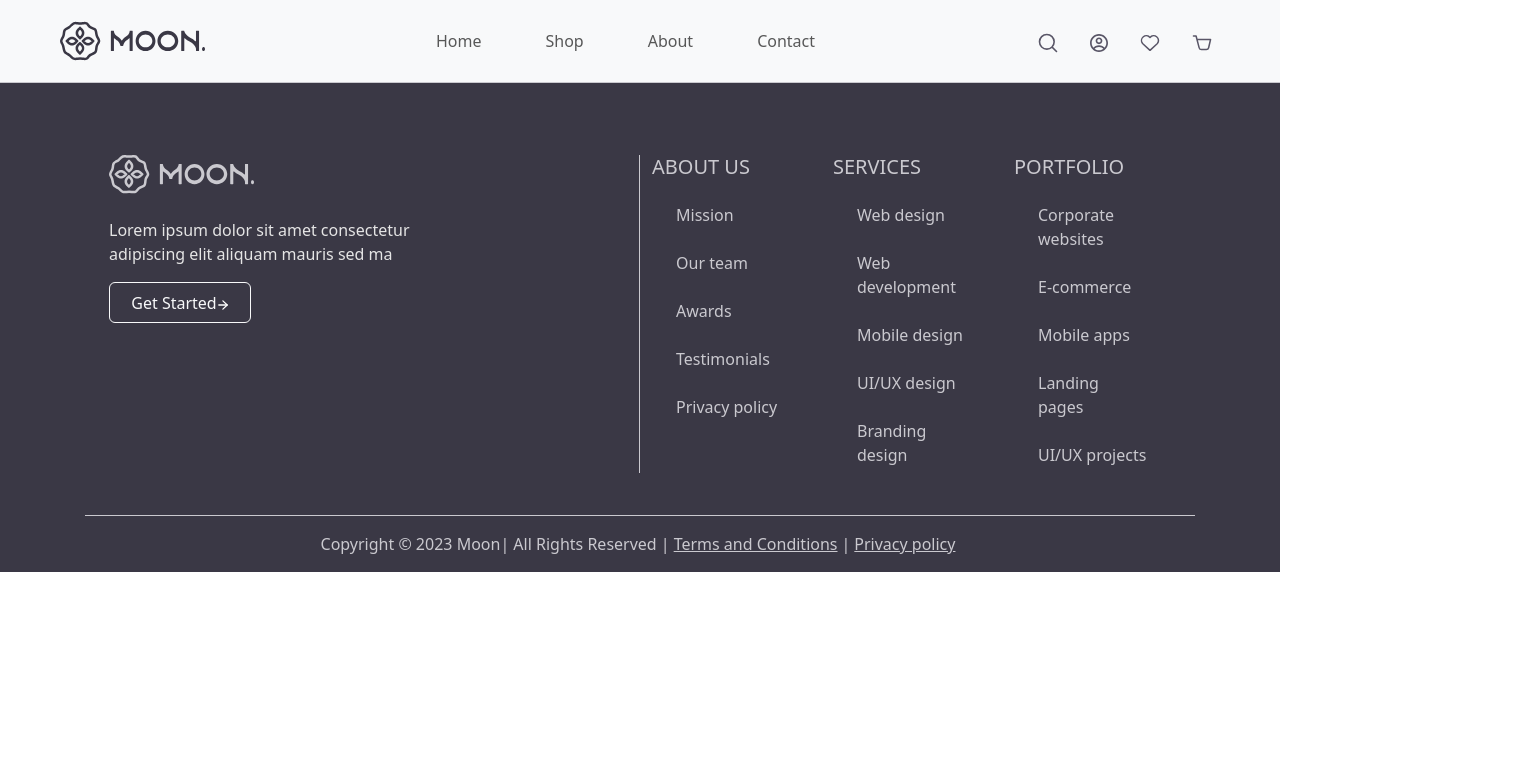
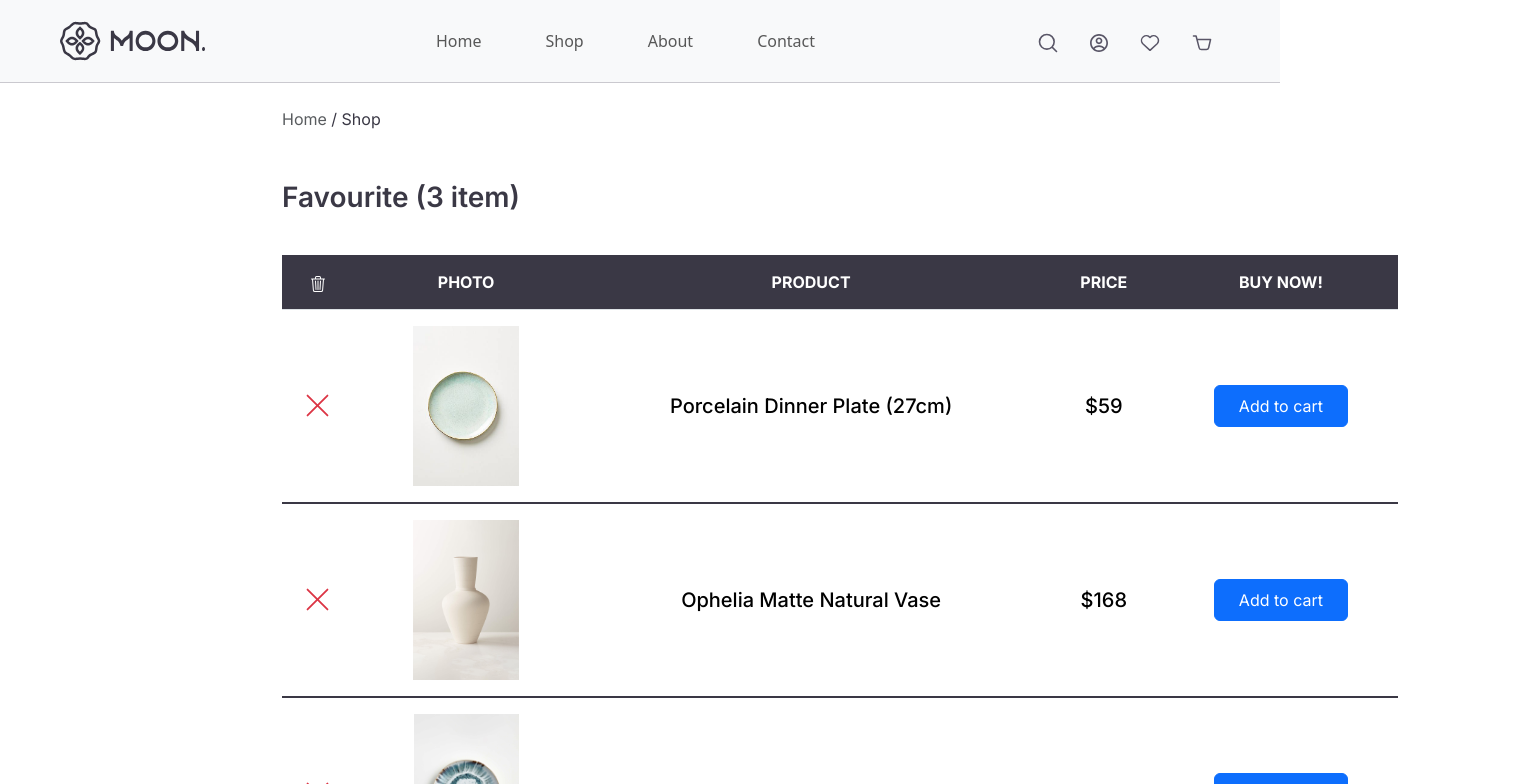
Before and after one commit to AliMango-dev/moon, a Vue app: page /fav in a window 1280 px wide. Shown: the top 784 px of the page, 1515 px wide, since content can reach past the window. Built offline with nearby package versions, Linux system fonts and the light colour scheme.

Commit message:
fav page done

```diff
--- /dev/null
+++ b/src/components/favRow.vue
@@ -0,0 +1,61 @@
+<template>
+  <tr class="border-bottom align-middle">
+    <td class="text-center py-3">
+      <svg
+        xmlns="http://www.w3.org/2000/svg"
+        width="29"
+        height="29"
+        fill="currentColor"
+        class="bi bi-x-lg text-danger"
+        viewBox="0 0 16 16"
+      >
+        <path
+          d="M2.146 2.854a.5.5 0 1 1 .708-.708L8 7.293l5.146-5.147a.5.5 0 0 1 .708.708L8.707 8l5.147 5.146a.5.5 0 0 1-.708.708L8 8.707l-5.146 5.147a.5.5 0 0 1-.708-.708L7.293 8z"
+        />
+      </svg>
+    </td>
+
+    <td class="py-3">
+      <div class="d-flex justify-content-center align-items-center">
+        <div style="width: 128px; overflow: hidden">
+          <img
+            :src="image"
+            :alt="title"
+            width="128"
+            style="max-height: 160px; object-fit: contain"
+          />
+        </div>
+      </div>
+    </td>
+
+    <td class="text-center py-3">
+      <h5 class="mb-0">{{ title }}</h5>
+    </td>
+
+    <td class="text-center py-3">
+      <h5 class="mb-0">{{ price }}</h5>
+    </td>
+
+    <td class="text-center py-3">
+      <button class="btn btn-primary px-4 py-2">{{ addCartBtn }}</button>
+    </td>
+  </tr>
+</template>
+
+<script setup>
+defineProps({
+  title: String,
+  price: String,
+  image: String,
+  addCartBtn: {
+    type: String,
+    default: "Add to cart",
+  },
+});
+</script>
+
+<style>
+td {
+  border-bottom: 2px solid #3a3845 !important;
+}
+</style>
--- a/src/views/fav.vue
+++ b/src/views/fav.vue
@@ -1,11 +1,100 @@
 <script setup>
-import { useRouter } from 'vue-router'
+import { useRouter } from "vue-router";
+import favRow from "../components/favRow.vue";
+import Homepage19 from "../assets/Homepage19.jpg";
+import Homepage20 from "../assets/Homepage20.jpg";
+import Homepage21 from "../assets/Homepage21.jpg";
+
+const favItem = [
+  {
+    title: "Porcelain Dinner Plate (27cm)",
+    price: "$59",
+    image: Homepage19,
+  },
+  {
+    title: "Ophelia Matte Natural  Vase",
+    price: "$168",
+    image: Homepage20,
+  },
+  {
+    title: "Porcelain Dinner Plate",
+    price: "$70",
+    image: Homepage21,
+  },
+];
 </script>
 
 <template>
-
+  <div class="fav-outer-container">
+    <div class="container">
+      <!-- path link section -->
+      <a
+        class="mt-4 d-block text-decoration-none"
+        style="cursor: pointer; color: #3a3845"
+      >
+        <span class="text-muted">Home</span> / Shop
+      </a>
+      <!-- Title -->
+      <h3
+        class="fw-semibold"
+        style="
+          margin-top: 50px;
+          margin-bottom: 40px;
+          color: #3a3845;
+          font-family: 'Inter', serif;
+        "
+      >
+        Favourite (3 item)
+      </h3>
+      <table class="table align-middle text-center">
+        <thead>
+          <tr class="text-uppercase">
+            <th>
+              <svg
+                xmlns="http://www.w3.org/2000/svg"
+                width="16"
+                height="16"
+                fill="currentColor"
+                class="bi bi-trash3"
+                viewBox="0 0 16 16"
+              >
+                <path
+                  d="M6.5 1h3a.5.5 0 0 1 .5.5v1H6v-1a.5.5 0 0 1 .5-.5M11 2.5v-1A1.5 1.5 0 0 0 9.5 0h-3A1.5 1.5 0 0 0 5 1.5v1H1.5a.5.5 0 0 0 0 1h.538l.853 10.66A2 2 0 0 0 4.885 16h6.23a2 2 0 0 0 1.994-1.84l.853-10.66h.538a.5.5 0 0 0 0-1zm1.958 1-.846 10.58a1 1 0 0 1-.997.92h-6.23a1 1 0 0 1-.997-.92L3.042 3.5zm-7.487 1a.5.5 0 0 1 .528.47l.5 8.5a.5.5 0 0 1-.998.06L5 5.03a.5.5 0 0 1 .47-.53Zm5.058 0a.5.5 0 0 1 .47.53l-.5 8.5a.5.5 0 1 1-.998-.06l.5-8.5a.5.5 0 0 1 .528-.47M8 4.5a.5.5 0 0 1 .5.5v8.5a.5.5 0 0 1-1 0V5a.5.5 0 0 1 .5-.5"
+                />
+              </svg>
+            </th>
+            <th>photo</th>
+            <th>product</th>
+            <th>price</th>
+            <th>buy now!</th>
+          </tr>
+        </thead>
+        <tbody>
+          <favRow
+            v-for="(item, index) in favItem"
+            :key="index"
+            :title="item.title"
+            :price="item.price"
+            :image="item.image"
+            :addCartBtn
+          />
+        </tbody>
+      </table>
+    </div>
+  </div>
 </template>
 
 <style scoped>
-
+.fav-outer-container {
+  width: 1350px;
+  height: 1203px;
+  margin-right: 165px;
+  margin-left: 165px;
+  font-family: "Inter", serif;
+}
+thead th {
+  background-color: #3a3845 !important;
+  color: white !important;
+  padding: 15px;
+}
 </style>
```
Also changed, not shown: src/views/product.vue (+123 -43 lines).
